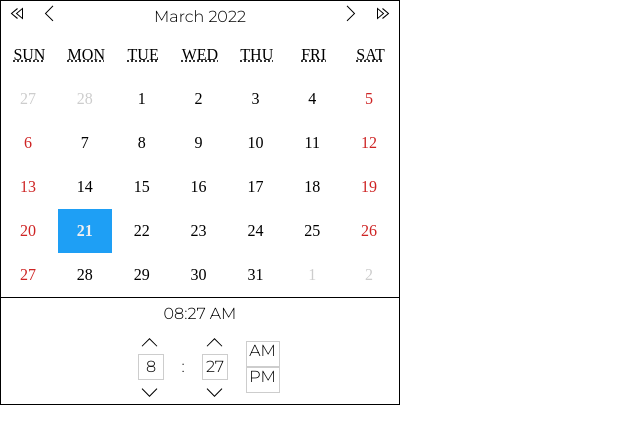
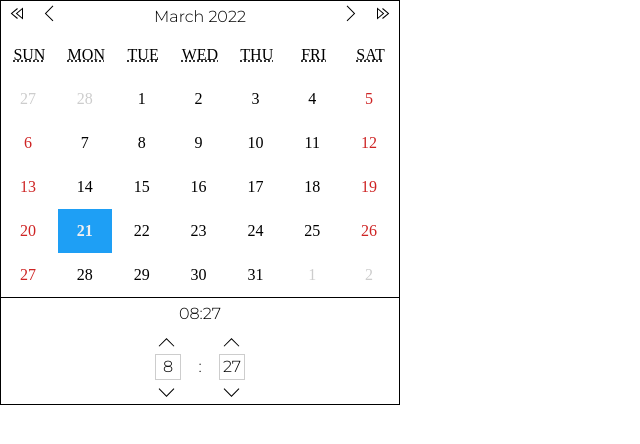
Before and after one commit to Sanchit987/timedatepicker, a React (Create React App) app: page / in a window 1280 px wide. Shown: the top 444 px of the page, without its empty margins (0-640 px from the left). Built offline with nearby package versions, Linux system fonts and the light colour scheme.

Commit message:
Completed the time picker

```diff
--- a/src/components/time-component/timeindex.jsx
+++ b/src/components/time-component/timeindex.jsx
@@ -3,20 +3,36 @@ import Counter from "./counter";
 
 
 const TimeIndex = ({ value, onChange }) => {
+  // const [x, setx] = useState(0);
   let currMoment = value.clone();
+
+  // function settingX() {
+  //   if (x === 0) {
+  //     setx(1);
+  //   } else {
+  //     setx(0);
+  //   }
+  //   if (x === 0) {
+  //     onChange(value.clone());
+  //   } else {
+  //     onChange(value.clone());
+  //   }
+  // }
+
+
   return (<div className="time-selector">
-    <div className="header">{currMoment.format("hh:mm A").toString()}</div>
+    <div className="header">{currMoment.format("HH:mm").toString()}</div>
 
     <div className="time_updater">
       <div className="time-ch">
-        <Counter value={value} onChange={onChange} what='h' />
+        <Counter value={value} onChange={onChange} what='H' />
         <div>:</div>
         <Counter value={value} onChange={onChange} what='m' />
       </div>
-      <div className="day-time">
-        <div className="morning">AM</div>
-        <div className="noon">PM</div>
-      </div>
+      {/* <div className="day-time">
+        <div onClick={settingX} className={`morning ${x ? "day-col" : ""}`}>AM</div>
+        <div onClick={settingX} className={`noon ${x ? "" : "day-col"}`} >PM</div>
+      </div> */}
     </div>
   </div>);
 };
--- a/src/scss/_time.scss
+++ b/src/scss/_time.scss
@@ -54,13 +54,20 @@
   display: inline-flex;
   flex-direction: column;
   justify-content: center;
-  align-items: center;
+  box-sizing: border-box;
+  align-content: center;
 
   .morning,
   .noon{
     width: 2rem;
     height: 1.5rem;
     border: 1px solid $color-grey;
+  }
+
+  .day-col {
+    background-color: $color-blue;
+    color: white;
+    font-weight: 900;
   }
 
   .selected {
```
